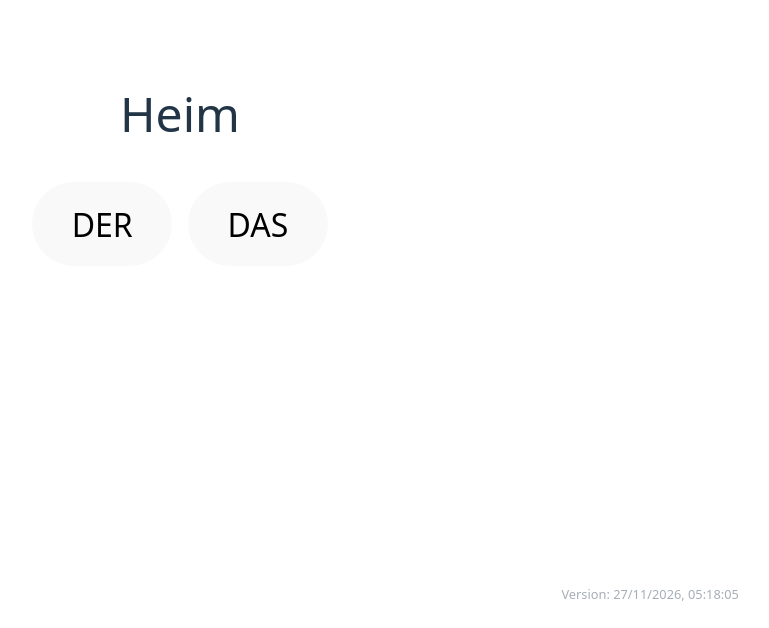
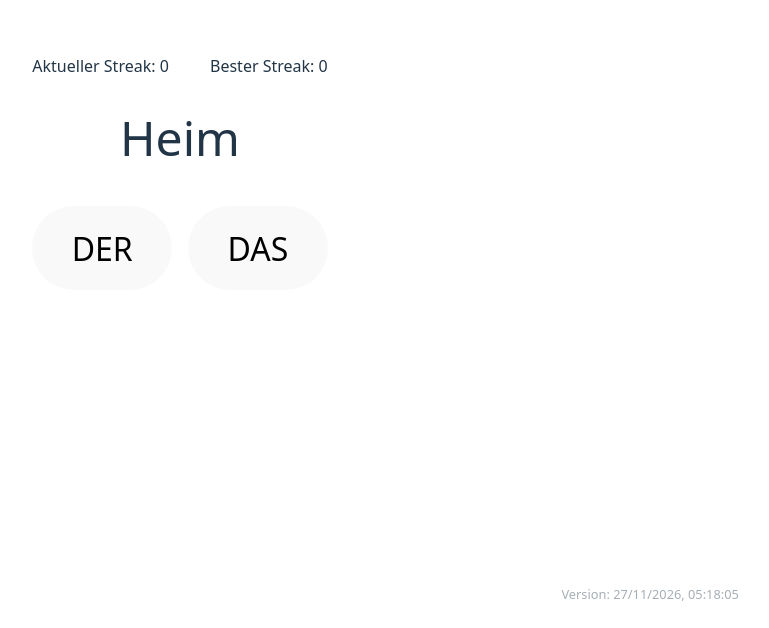
Before and after one commit to Erkenbend/article-trainer, a React (Vite) app: page / in a window 1280 px wide. Shown: the part 172-800 px from the top of the page, without its empty margins (460-1229 px from the left). Built offline with nearby package versions, Linux system fonts and the light colour scheme.

Commit message:
add streak counter

```diff
--- a/src/App.css
+++ b/src/App.css
@@ -18,6 +18,20 @@
     padding-right: 1em;
     font-size: 0.8em;
     opacity: 0.4;
+}
+
+.streak-indicator {
+    padding-bottom: 3em;
+}
+
+.current-streak {
+    text-align: left;
+    float: left;
+}
+
+.best-streak {
+    float: right;
+    text-align: right;
 }
 
 .challenge-word {
--- a/src/App.tsx
+++ b/src/App.tsx
@@ -4,6 +4,11 @@ import './App.css'
 import {Article, getRandomWord, isCorrect} from "./word-list.ts";
 
 const LOCALE = "en-DE";
+
+interface Score {
+    readonly currentStreak: number;
+    readonly bestStreak: number;
+}
 
 function LastAnswerDiv(props: { lastAnswerCorrect: boolean | null }) {
     const {lastAnswerCorrect} = props
@@ -24,6 +29,7 @@ function App() {
 
     const [challengeWord, setChallengeWord] = useState<string>(chooseNewChallengeWord(""));
     const [lastAnswerCorrect, setLastAnswerCorrect] = useState<boolean | null>(null);
+    const [score, updateScore] = useState<Score>({currentStreak: 0, bestStreak: 0});
 
     function chooseNewChallengeWord(currentWord: string): string {
         let newChallengeWord = undefined
@@ -34,12 +40,31 @@ function App() {
     }
 
     function handleResponseButtonClicked(article: Article) {
-        setLastAnswerCorrect(() => isCorrect(article, challengeWord))
+        const correctAnswer = isCorrect(article, challengeWord);
+        setLastAnswerCorrect(() => correctAnswer)
         setChallengeWord(c => chooseNewChallengeWord(c))
+        updateScore(s => {
+            return correctAnswer ? {
+                currentStreak: s.currentStreak + 1,
+                bestStreak: s.bestStreak
+            } : {
+                currentStreak: 0,
+                bestStreak: Math.max(s.currentStreak, s.bestStreak)
+            }
+        })
     }
 
     return (
         <>
+            <div className="streak-indicator">
+                <div className="current-streak">
+                    Aktueller Streak: {score.currentStreak}
+                </div>
+                <div className="best-streak">
+                    Bester Streak: {score.bestStreak}
+                </div>
+            </div>
+
             <div className="challenge-word">
                 {challengeWord}
             </div>
```
